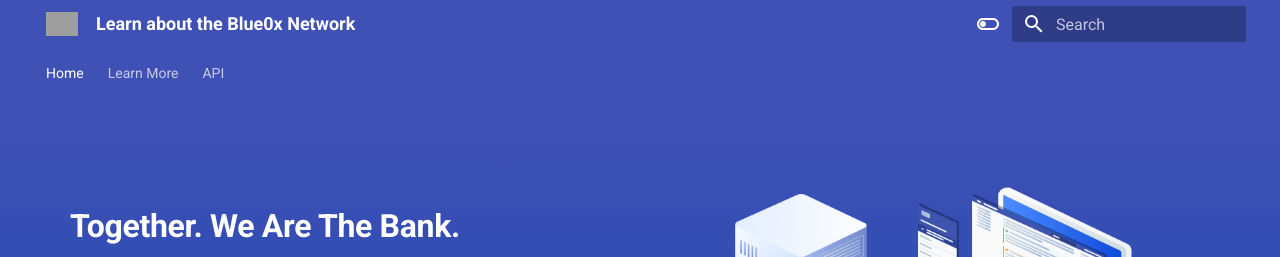
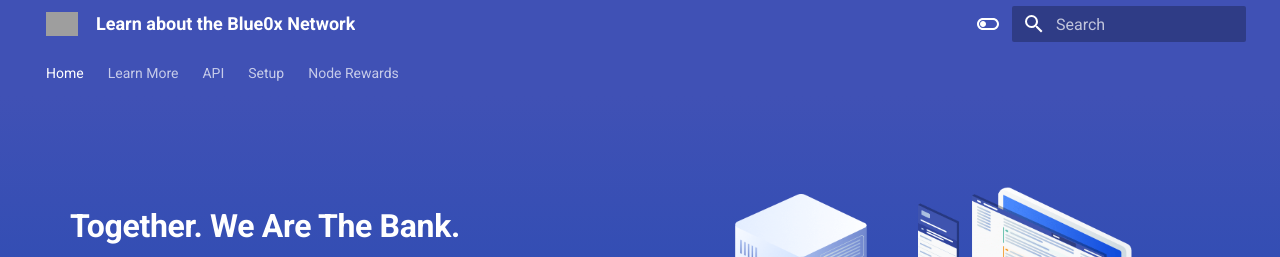
Before and after one commit to theBlue0x/docs, an MkDocs documentation site: the page built from docs/index.md, in a window 1280 px wide. Shown: the top 257 px of the page. Built offline with MkDocs 1.6.1 and Material for MkDocs 9.7.7, drawn with Linux system fonts in a browser that asks for light colours; grey boxes are pictures that could not be loaded.

```diff
--- a/mkdocs.yml
+++ b/mkdocs.yml
@@ -5,12 +5,13 @@ docs_dir: docs/
 nav:
   - Home:
     - Home: index.md
-    - Learn More: learn_more/what.md
+    - Learn More: learn_more/index.md
     - API: api/index.md
+    - Setup: setup/index.md
+    - Node Rewards: node_rewards/index.md
 
   - Learn More:
-    - What is Blue0x?: learn_more/what.md
-    - Why should I care?: learn_more/why.md
+    - What is Blue0x?: learn_more/index.md
 
   - API:
     - ALL: api/index.md
@@ -37,6 +38,12 @@ nav:
     - Voting: api/voting.md
     - API Examples: api/API_Examples.md
 
+  - Setup:
+    - Setup: setup/index.md
+
+  - Node Rewards:
+    - How-To: node_rewards/index.md
+
 theme:
     name: material
     custom_dir: material/overrides/
```
Also changed, not shown: docs/learn_more/index.md (added), docs/node_rewards/index.md (added), docs/setup/index.md (added).
